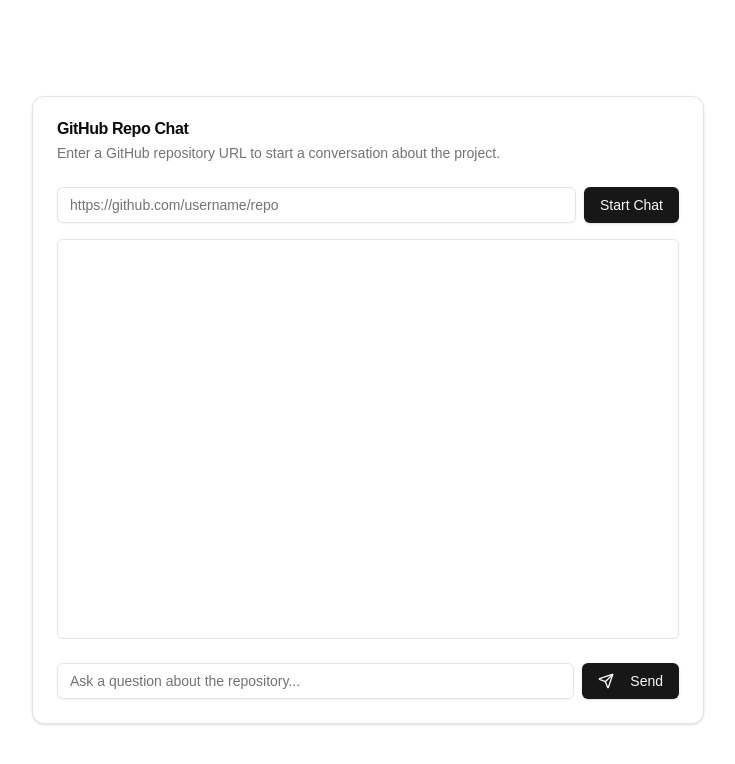
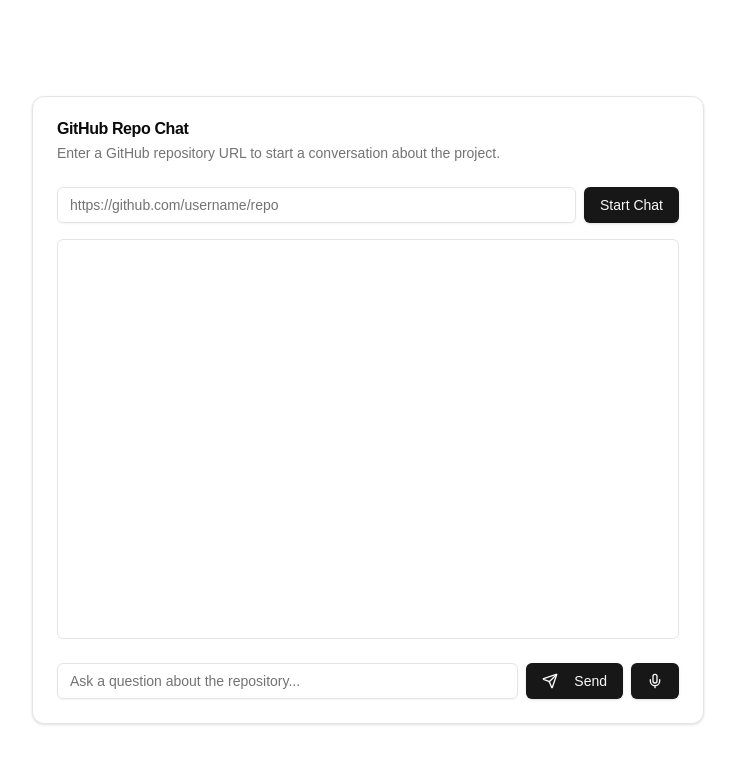
Before and after one commit to phillipyan300/GitInsight, a Next.js app in the folder frontend/: page / in a window 1280 px wide. Shown: the top 764 px of the page, without its empty margins (272-1007 px from the left). Built offline with nearby package versions, Linux system fonts and the light colour scheme.

Commit message:
cursor using web speech api

```diff
--- a/frontend/app/page.tsx
+++ b/frontend/app/page.tsx
@@ -2,12 +2,12 @@
 
 import type React from "react"
 
-import { useState } from "react"
+import { useState, useEffect } from "react"
 import { Button } from "@/components/ui/button"
 import { Input } from "@/components/ui/input"
 import { Card, CardContent, CardDescription, CardFooter, CardHeader, CardTitle } from "@/components/ui/card"
 import { ScrollArea } from "@/components/ui/scroll-area"
-import { Send } from "lucide-react"
+import { Send, Mic, MicOff } from "lucide-react"
 
 interface Message {
   role: "user" | "assistant"
@@ -18,6 +18,84 @@
   const [repoUrl, setRepoUrl] = useState("")
   const [messages, setMessages] = useState<Message[]>([])
   const [input, setInput] = useState("")
+  const [isListening, setIsListening] = useState(false)
+  const [recognition, setRecognition] = useState<SpeechRecognition | null>(null)
+  const [synthesis, setSynthesis] = useState<SpeechSynthesis | null>(null)
+
+  useEffect(() => {
+    // Initialize speech recognition
+    if (typeof window !== 'undefined' && 'SpeechRecognition' in window || 'webkitSpeechRecognition' in window) {
+      const SpeechRecognition = window.SpeechRecognition || window.webkitSpeechRecognition
+      const recognitionInstance = new SpeechRecognition()
+      recognitionInstance.continuous = false
+      recognitionInstance.interimResults = false
+
+      recognitionInstance.onresult = (event) => {
+        const transcript = event.results[0][0].transcript
+        setInput(transcript)
+        handleMessageSubmit(transcript)
+      }
+
+      recognitionInstance.onerror = (event) => {
+        console.error('Speech recognition error:', event.error)
+        setIsListening(false)
+      }
+
+      recognitionInstance.onend = () => {
+        setIsListening(false)
+      }
+
+      setRecognition(recognitionInstance)
+    }
+
+    // Initialize speech synthesis
+    if (typeof window !== 'undefined' && 'speechSynthesis' in window) {
+      setSynthesis(window.speechSynthesis)
+    }
+  }, [])
+
+  const toggleListening = () => {
+    if (isListening) {
+      recognition?.stop()
+    } else {
+      recognition?.start()
+    }
+    setIsListening(!isListening)
+  }
+
+  const speakMessage = (text: string) => {
+    if (synthesis) {
+      const utterance = new SpeechSynthesisUtterance(text)
+      synthesis.speak(utterance)
+    }
+  }
+
+  const handleMessageSubmit = async (message: string) => {
+    if (!message.trim()) return
+
+    const userMessage: Message = { role: "user", content: message }
+    setMessages((prevMessages) => [...prevMessages, userMessage])
+    setInput("")
+
+    // Here you would send the message to your backend
+    console.log("Sending message:", message)
+
+    // Simulating an AI response
+    setTimeout(() => {
+      const aiResponse = "This is a simulated response. In a real application, this would be the response from your AI backend."
+      const aiMessage: Message = {
+        role: "assistant",
+        content: aiResponse,
+      }
+      setMessages((prevMessages) => [...prevMessages, aiMessage])
+      speakMessage(aiResponse) // Speak the AI's response
+    }, 1000)
+  }
+
+  const handleChatSubmit = (e: React.FormEvent<HTMLFormElement>) => {
+    e.preventDefault()
+    handleMessageSubmit(input)
+  }
 
   const handleRepoSubmit = (e: React.FormEvent<HTMLFormElement>) => {
     e.preventDefault()
@@ -29,28 +107,6 @@
         content: `Hello! I'm ready to chat about the repository: ${repoUrl}. What would you like to know?`,
       },
     ])
-  }
-
-  const handleChatSubmit = (e: React.FormEvent<HTMLFormElement>) => {
-    e.preventDefault()
-    if (!input.trim()) return
-
-    const userMessage: Message = { role: "user", content: input }
-    setMessages((prevMessages) => [...prevMessages, userMessage])
-    setInput("")
-
-    // Here you would typically send the message to your backend
-    console.log("Sending message:", input)
-
-    // Simulating an AI response
-    setTimeout(() => {
-      const aiMessage: Message = {
-        role: "assistant",
-        content:
-          "This is a simulated response. In a real application, this would be the response from your AI backend.",
-      }
-      setMessages((prevMessages) => [...prevMessages, aiMessage])
-    }, 1000)
   }
 
   return (
@@ -91,6 +147,17 @@
               <Send className="mr-2 h-4 w-4" />
               Send
             </Button>
+            <Button
+              type="button"
+              onClick={toggleListening}
+              variant={isListening ? "destructive" : "default"}
+            >
+              {isListening ? (
+                <MicOff className="h-4 w-4" />
+              ) : (
+                <Mic className="h-4 w-4" />
+              )}
+            </Button>
           </form>
         </CardFooter>
       </Card>
--- /dev/null
+++ b/frontend/types.d.ts
@@ -0,0 +1,32 @@
+interface SpeechRecognitionErrorEvent extends Event {
+  error: string
+}
+
+interface SpeechRecognitionEvent extends Event {
+  results: {
+    [index: number]: {
+      [index: number]: {
+        transcript: string
+      }
+    }
+  }
+}
+
+interface SpeechRecognition extends EventTarget {
+  continuous: boolean
+  interimResults: boolean
+  onresult: (event: SpeechRecognitionEvent) => void
+  onerror: (event: SpeechRecognitionErrorEvent) => void
+  onend: () => void
+  start: () => void
+  stop: () => void
+}
+
+declare global {
+  interface Window {
+    SpeechRecognition: new () => SpeechRecognition
+    webkitSpeechRecognition: new () => SpeechRecognition
+  }
+}
+
+export {}
```
